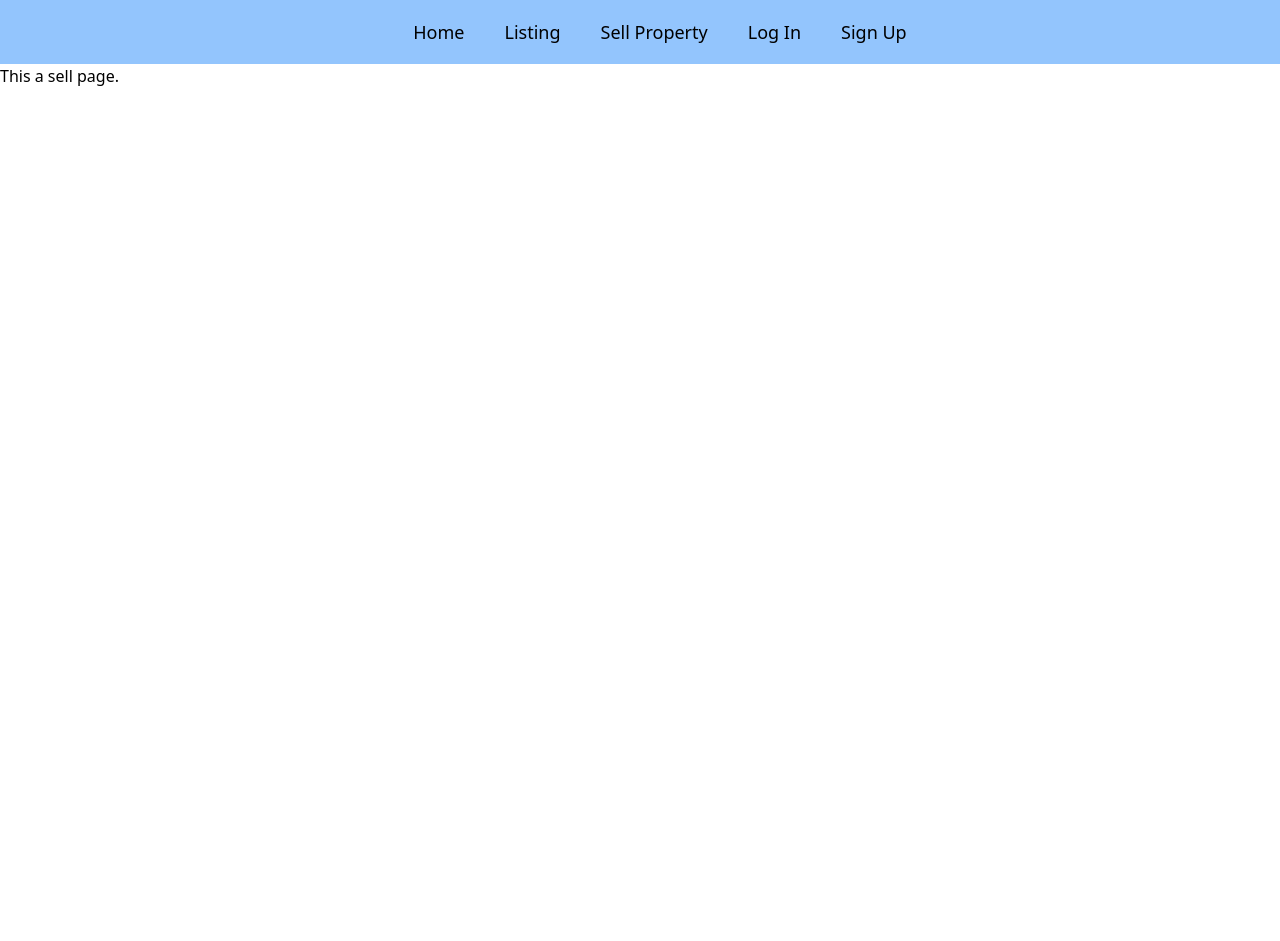
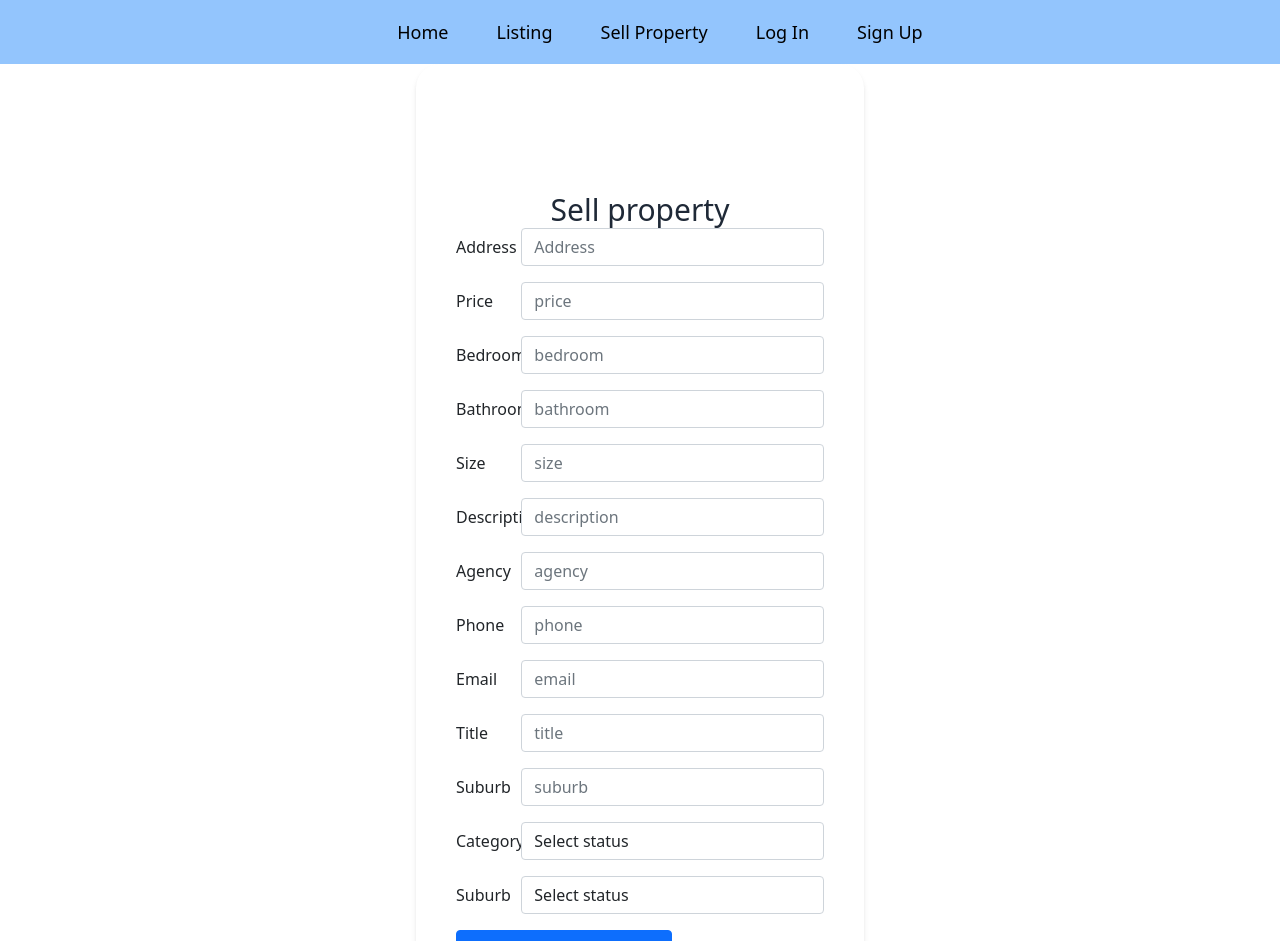
Before and after one commit to T3A2-realestate/realestate-frontend, a React (Vite) app in the folder frontend/realestate/: page /sell in a window 1280 px wide. Shown: the top 941 px of the page. Before the commit the page ends 800 px from the top, so only its background shows below. Built offline with nearby package versions, Linux system fonts and the light colour scheme.

Commit message:
create basic sell form page

```diff
--- a/frontend/realestate/src/pages/Sell.jsx
+++ b/frontend/realestate/src/pages/Sell.jsx
@@ -1,10 +1,158 @@
-import React from "react";
+import React, { useState } from "react";
+//Bootstrap
+import { Alert, Form, Button, Row, Col, Container } from "react-bootstrap";
+import "bootstrap/dist/css/bootstrap.min.css";
+
+//Formik & Yup
+import { Formik, Form as BaseForm } from "formik";
+import { object, string } from "yup";
 
 const Sell = () => {
+
   return (
-    <div>
-        This a sell page.
+    <div
+      className="flex
+    flex-col
+    bg-white
+    shadow-md
+    px-16
+    sm:px-6
+    md:px-8
+    lg:px-10
+    py-32
+    rounded-3xl
+    w-100
+    max-w-md
+    mx-auto"
+    >
+      <div className="font-medium self-center text-xl sm:text-3xl text-gray-800 mx-auto">
+        Sell property
+      </div>
+      <Form>
+        <Form.Group as={Row} className="mb-3" controlId="address">
+          <Form.Label column sm={2}>
+            Address
+          </Form.Label>
+          <Col sm={10}>
+            <Form.Control type="address" placeholder="Address" />
+          </Col>
+        </Form.Group>
+        <Form.Group as={Row} className="mb-3" controlId="price">
+          <Form.Label column sm={2}>
+            Price
+          </Form.Label>
+          <Col sm={10}>
+            <Form.Control type="price" placeholder="price" />
+          </Col>
+        </Form.Group>
+        <Form.Group as={Row} className="mb-3" controlId="bedroom">
+          <Form.Label column sm={2}>
+            Bedroom
+          </Form.Label>
+          <Col sm={10}>
+            <Form.Control type="bedroom" placeholder="bedroom" />
+          </Col>
+        </Form.Group>
+        <Form.Group as={Row} className="mb-3" controlId="bathroom">
+          <Form.Label column sm={2}>
+            Bathroom
+          </Form.Label>
+          <Col sm={10}>
+            <Form.Control type="bathroom" placeholder="bathroom" />
+          </Col>
+        </Form.Group>
+        <Form.Group as={Row} className="mb-3" controlId="size">
+          <Form.Label column sm={2}>
+            Size
+          </Form.Label>
+          <Col sm={10}>
+            <Form.Control type="size" placeholder="size" />
+          </Col>
+        </Form.Group>
+        <Form.Group as={Row} className="mb-3" controlId="description">
+          <Form.Label column sm={2}>
+            Description
+          </Form.Label>
+          <Col sm={10}>
+            <Form.Control type="description" placeholder="description" />
+          </Col>
+        </Form.Group>
+        <Form.Group as={Row} className="mb-3" controlId="agency">
+          <Form.Label column sm={2}>
+            Agency
+          </Form.Label>
+          <Col sm={10}>
+            <Form.Control type="agency" placeholder="agency" />
+          </Col>
+        </Form.Group>
+        <Form.Group as={Row} className="mb-3" controlId="phone">
+          <Form.Label column sm={2}>
+            Phone
+          </Form.Label>
+          <Col sm={10}>
+            <Form.Control type="phone" placeholder="phone" />
+          </Col>
+        </Form.Group>
+        <Form.Group as={Row} className="mb-3" controlId="email">
+          <Form.Label column sm={2}>
+            Email
+          </Form.Label>
+          <Col sm={10}>
+            <Form.Control type="email" placeholder="email" />
+          </Col>
+        </Form.Group>
+        <Form.Group as={Row} className="mb-3" controlId="title">
+          <Form.Label column sm={2}>
+            Title
+          </Form.Label>
+          <Col sm={10}>
+            <Form.Control type="title" placeholder="title" />
+          </Col>
+        </Form.Group>
 
+        <Form.Group as={Row} className="mb-3" controlId="suburb">
+          <Form.Label column sm={2}>
+            Suburb
+          </Form.Label>
+          <Col sm={10}>
+            <Form.Control type="suburb" placeholder="suburb" />
+          </Col>
+        </Form.Group>
+
+        <Form.Group as={Row} className="mb-3" controlId="category">
+          <Form.Label column sm={2}>
+            Category
+          </Form.Label>
+          <Col sm={10}>
+            <Form.Control as="select" type="category">
+              <option className="d-none" value="">
+                Select status
+              </option>
+              {["1", "2", "3", "4", "5"].map((option) => (
+                <option key={option}>Option {option}</option>
+              ))}
+            </Form.Control>
+          </Col>
+        </Form.Group>
+        <Form.Group as={Row} className="mb-3" controlId="status">
+          <Form.Label column sm={2}>
+            Suburb
+          </Form.Label>
+          <Col sm={10}>
+            <Form.Control as="select" type="status">
+              <option className="d-none" value="">
+                Select status
+              </option>
+              {["1", "2", "3", "4", "5"].map((option) => (
+                <option key={option}>Option {option}</option>
+              ))}
+            </Form.Control>
+          </Col>
+        </Form.Group>
+        <Button variant="primary" type="submit">
+          Click here to submit form
+        </Button>
+      </Form>
     </div>
   );
 };
```
